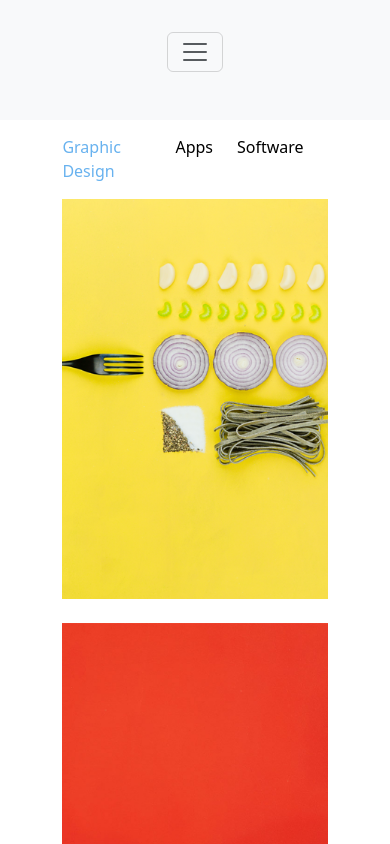
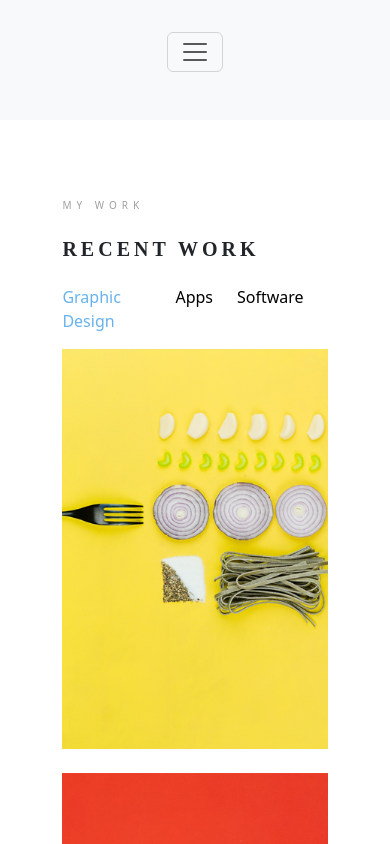
Before and after one commit to RawanSadek/React-Portfolio, a React (Vite) app: page /work in a window 390 px wide. Built offline with nearby package versions, Linux system fonts and the light colour scheme.

Commit message:
Update MasterLayout.jsx

```diff
--- a/src/Components/MasterLayout/MasterLayout.jsx
+++ b/src/Components/MasterLayout/MasterLayout.jsx
@@ -12,7 +12,7 @@ export default function MasterLayout() {
                     <div className="sidebar-container col-sm-12 col-md-3 col-lg-3 col-xl-2 py-4 px-4 bg-light">
                         <Sidebar />
                     </div>
-                    <div className="col-sm-12 col-md-8 col-lg-9 col-xl-10">
+                    <div className="content-container col-sm-12 col-md-8 col-lg-9 col-xl-10">
 
                         <Outlet/> {/*refers to children*/}
                     </div>
```
